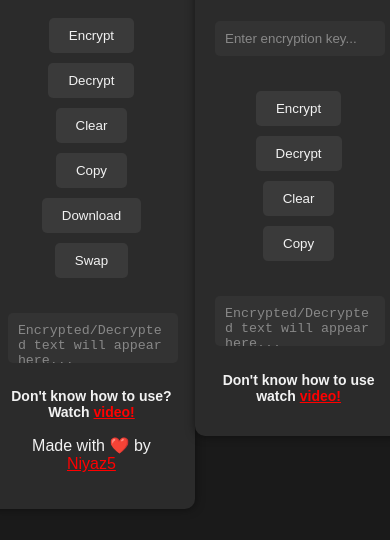
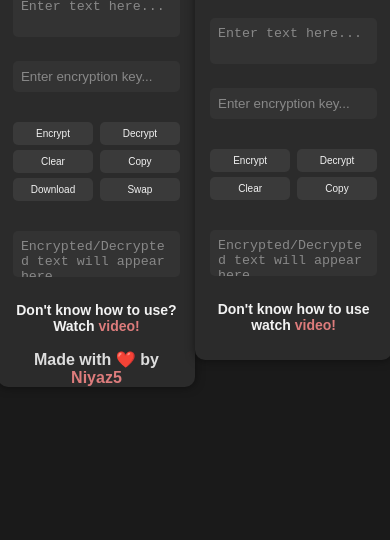
Before and after one commit to Niyaz5/encrypt, a plain HTML site: page index.html in a window 390 px wide. Shown: the part 304-844 px from the top of the page. Drawn offline with Linux system fonts and the light colour scheme.

Commit message:
Update style.css

```diff
--- a/style.css
+++ b/style.css
@@ -15,19 +15,20 @@
     border-radius: 10px;
     box-shadow: 0 0 10px rgba(0, 0, 0, 0.5);
     text-align: center;
-    width: 80%;
-    max-width: 500px;
+    width: 90%;
+    max-width: 400px;
 }
 
 textarea, input {
-    width: 90%;
-    padding: 10px;
+    width: 100%;
+    padding: 8px;
     margin: 10px 0;
     border: none;
     border-radius: 5px;
     background-color: #333;
     color: #f2f2f2;
     resize: none;
+    box-sizing: border-box;
 }
 
 textarea::placeholder, input::placeholder {
@@ -35,27 +36,61 @@
 }
 
 .buttons {
+    display: flex;
+    flex-wrap: wrap;
+    justify-content: space-between;
+    gap: 10px; /* Space between buttons */
     margin: 20px 0;
 }
 
 button {
-    padding: 10px 20px;
-    margin: 5px;
+    flex: 0 1 48%; /* Buttons take up 48% width of the container */
+    padding: 10px;
+    margin: 0;
     border: none;
     border-radius: 5px;
     background-color: #3a3a3a;
     color: #f2f2f2;
     cursor: pointer;
+    font-size: 12px;
+    text-align: center;
 }
 
 button:hover {
     background-color: #4a4a4a;
 }
-h2{
+
+h2 {
     font-size: 14px;
+}
 
-}
-a{
+a {
     color: red;
     text-decoration: underline;
 }
+
+@media (max-width: 480px) {
+    .container {
+        padding: 15px;
+        width: 90%;
+    }
+
+    .buttons {
+        gap: 5px; /* Reduce space between buttons on mobile */
+    }
+
+    button {
+        flex: 0 1 48%; /* Ensure two buttons side by side on mobile */
+        padding: 6px; /* Slightly reduce padding on mobile */
+        font-size: 10px; /* Reduce font size on mobile */
+    }
+}
+p{
+    margin-bottom: -15px;
+    color: #ddd;
+    font-weight: bold;
+}
+a{
+    text-decoration: none;
+    color: #dd7c7c;
+}
```
